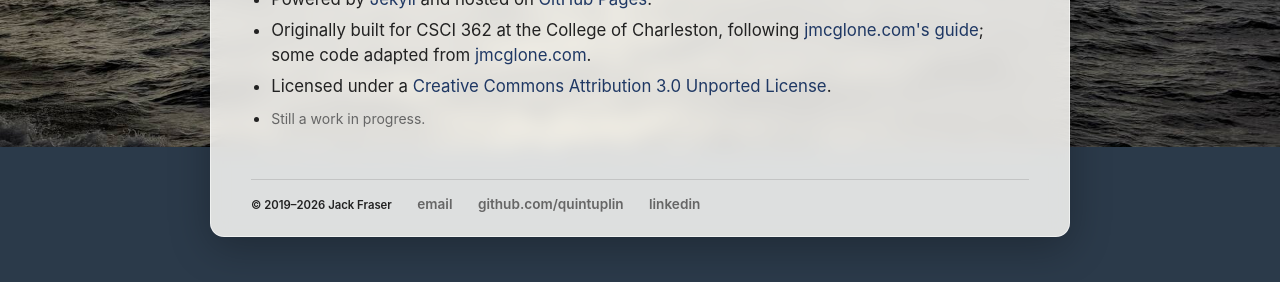
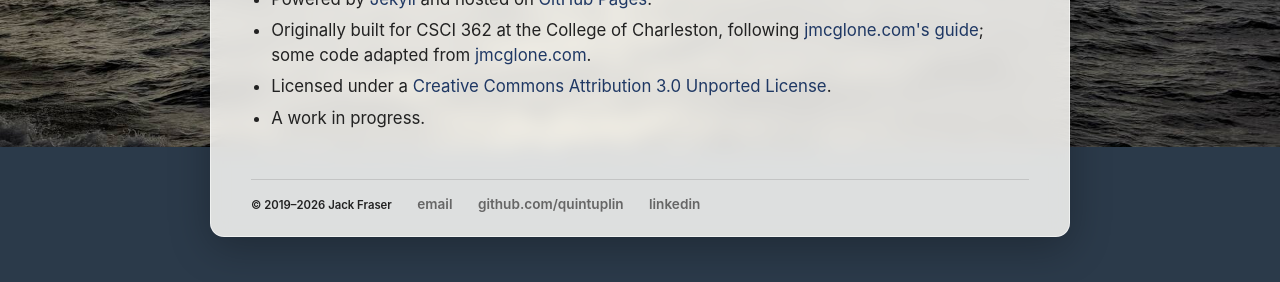
Before and after one commit to Quintuplin/quintuplin.github.io, a Jekyll site: the page built from about/index.html, in a window 1280 px wide. Shown: the part 753-1035 px from the top of the page. Built offline with Jekyll 4.4.1, drawn with Linux system fonts in a browser that asks for light colours.

```diff
--- a/about/index.html
+++ b/about/index.html
@@ -14,5 +14,5 @@
 		<li>Powered by <a href="https://jekyllrb.com/" title="Jekyll">Jekyll</a> and hosted on <a href="https://github.com/quintuplin/quintuplin.github.io" title="This site on GitHub">GitHub Pages</a>.</li>
 		<li>Originally built for CSCI 362 at the College of Charleston, following <a href="http://jmcglone.com/guides/github-pages/">jmcglone.com's guide</a>; some code adapted from <a href="http://jmcglone.com">jmcglone.com</a>.</li>
 		<li>Licensed under a <a rel="license" href="http://creativecommons.org/licenses/by/3.0/deed.en_US">Creative Commons Attribution 3.0 Unported License</a>.</li>
-		<li><small>Still a work in progress.</small></li>
+		<li>A work in progress.</li>
 	</ul>
```
Also changed, not shown: 1 other file.
